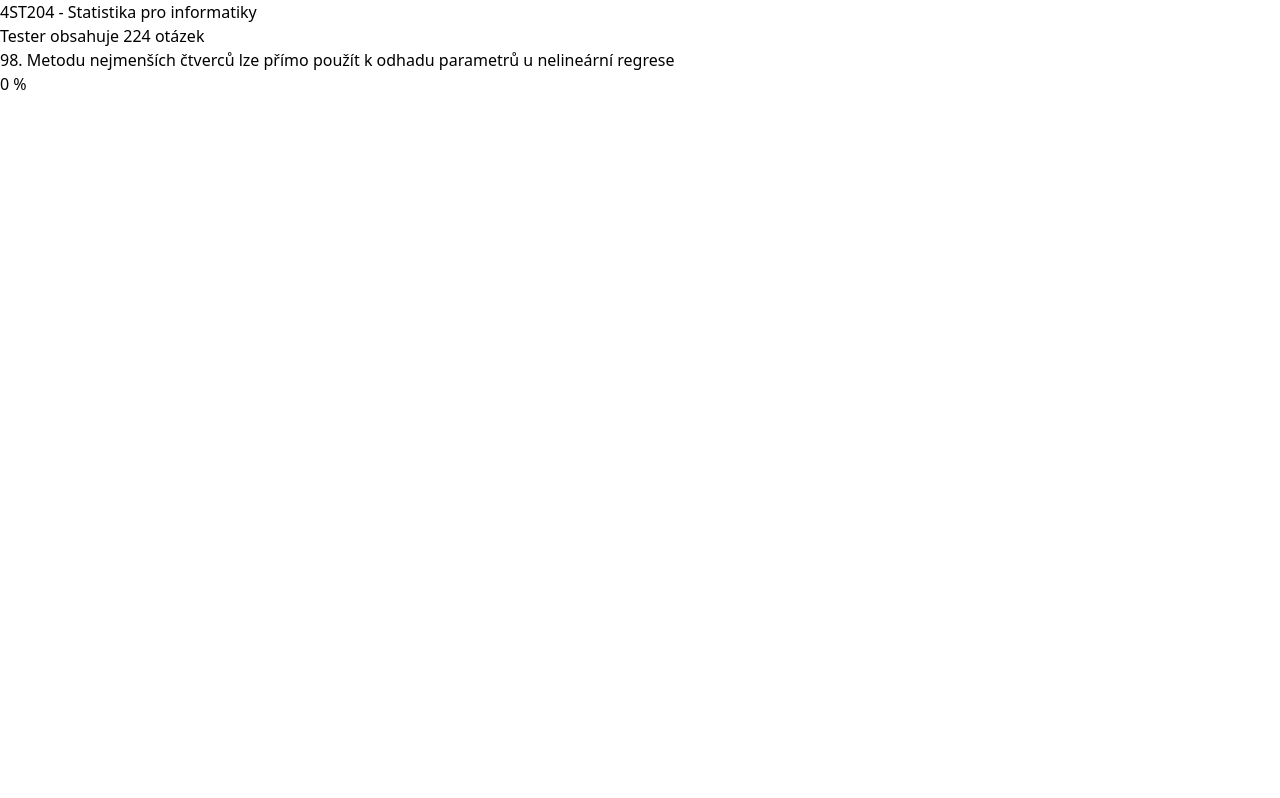
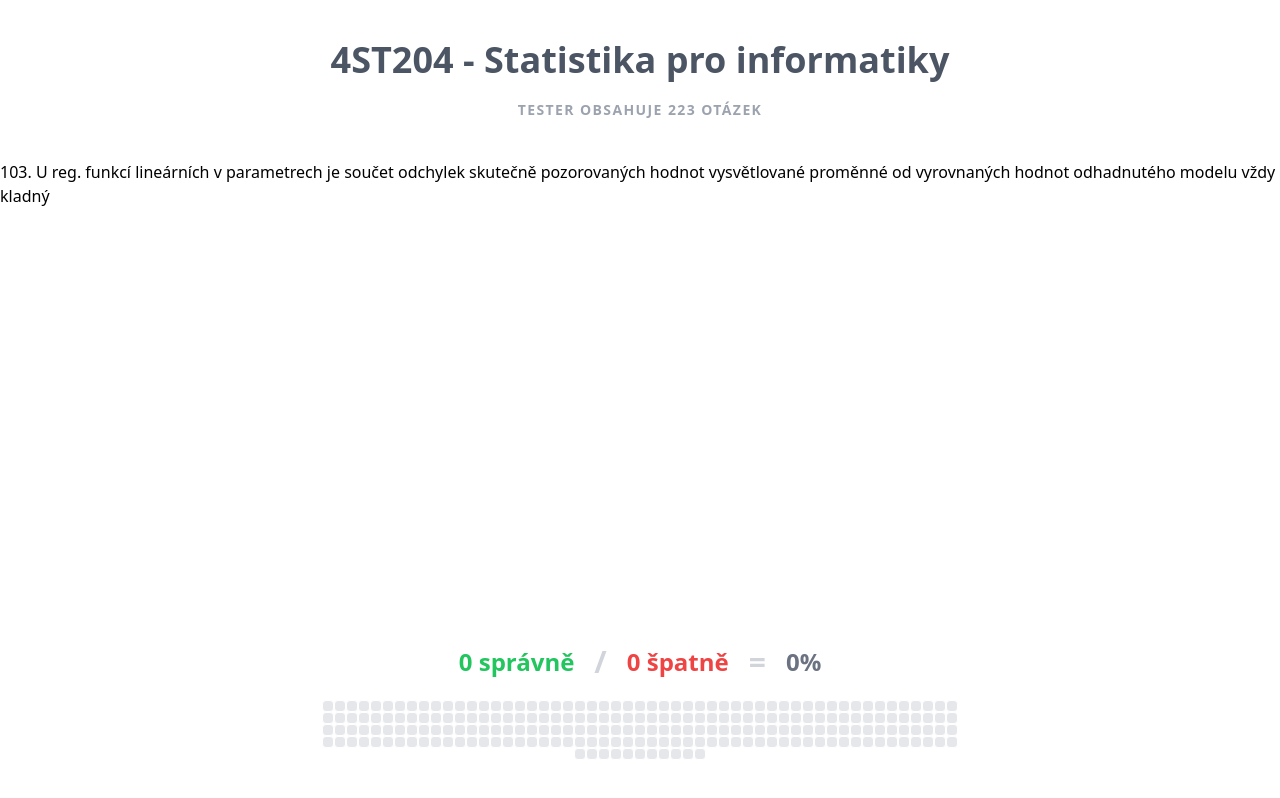
Before and after one commit to jirkavrba/vse-tester-template, a React (Create React App) app: page / in a window 1280 px wide. Built offline with nearby package versions, Linux system fonts and the light colour scheme.

Commit message:
Overview design 10/10

```diff
--- a/src/components/QuestionsOverview.tsx
+++ b/src/components/QuestionsOverview.tsx
@@ -10,10 +10,40 @@ const QuestionsOverview: FC<QuestionsOverviewProps> = ({questions}: QuestionsOve
 
     const correct = questions.filter(q => q.state == QuestionState.Correct).length;
     const incorrect = questions.filter(q => q.state == QuestionState.Correct).length;
-    const percentage = correct / Math.max(incorrect + correct, 1) * 100;
+    const percentage = Math.floor(correct / Math.max(incorrect + correct, 1) * 100 * 10) / 10;
 
     return (
-        <div>{percentage} %</div>
+        <div className="flex flex-col items-center">
+            <div className="flex flex-row items-center justify-center mb-5">
+                <div className="text-2xl text-green-500 font-black">{correct} správně</div>
+                <div className="text-3xl text-gray-300 font-black mx-5">/</div>
+                <div className="text-2xl text-red-500 font-black">{incorrect} špatně</div>
+                <div className="text-3xl text-gray-300 font-black mx-5">=</div>
+                <div className="text-2xl text-gray-500 font-black">{percentage}%</div>
+            </div>
+            <div className="flex flex-row content-center justify-center flex-wrap w-1/2">
+                {sorted.map(question => (
+                    <QuestionSquare key={question.position} question={question} />
+                ))}
+            </div>
+        </div>
+    );
+}
+
+interface QuestionSquareProps {
+    question: DisplayQuestion
+}
+
+const QuestionSquare: FC<QuestionSquareProps> = ({question}: QuestionSquareProps) => {
+    const classes = {
+        [QuestionState.Unanswered]: "bg-gray-200",
+        [QuestionState.Correct]: "bg-green-500",
+        [QuestionState.Incorrect]: "bg-red-500",
+    }
+
+    return (
+        <div className={`w-3 h-3 border border-white rounded ${classes[question.state]}`}>
+        </div>
     );
 }
 
--- a/src/components/Tester.tsx
+++ b/src/components/Tester.tsx
@@ -40,13 +40,18 @@ const Tester: FC<TesterProps> = ({title, questions: source}: TesterProps) => {
     const question = questions[index];
 
     return (
-        <>
-            <h1>{title}</h1>
-            <h2>Tester obsahuje {questions.length} otázek</h2>
+        <div className="flex flex-col items-center justify-between py-10 min-h-screen">
+            <div className="flex flex-col items-center">
+                <h1 className="text-4xl font-black text-gray-600">{title}</h1>
+                <h2 className="text-sm mt-5 uppercase tracking-widest font-bold text-gray-400">Tester obsahuje {questions.length} otázek</h2>
+            </div>
 
-            {question && question.text}
+            <div className="flex-grow my-10">
+                {question && question.text}
+            </div>
+
             <QuestionsOverview questions={questions}/>
-        </>
+        </div>
     )
 }
 
```
Also changed, not shown: src/questions.json.
